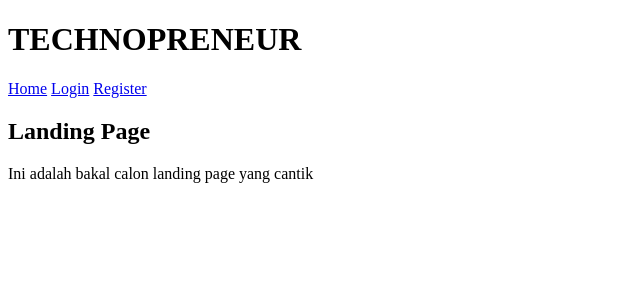
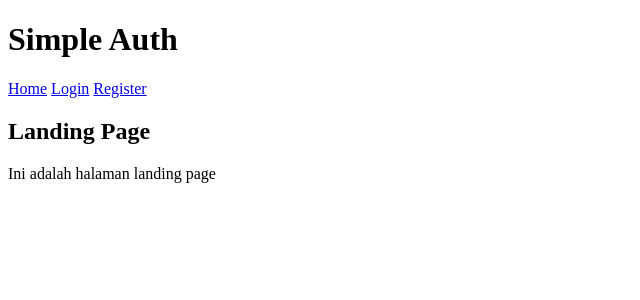
Before and after one commit to dimasriat/simpleAuth, a Laravel app: page / in a window 1280 px wide. Shown: the top 300 px of the page, without its empty margins (0-640 px from the left). Run offline with Laravel 8, Linux system fonts and the light colour scheme.

Commit message:
revisi resource biar lebih formal

```diff
--- a/resources/views/auth/forgot-password.blade.php
+++ b/resources/views/auth/forgot-password.blade.php
@@ -1,7 +1,7 @@
 @extends("layouts.app")
 
 @section("content")
-<h2>PIKUN BOSQUE?</h2>
+<h2>LUPA PASSWORD</h2>
 <form method="POST" action="{{ route('password.email') }}">
 	@csrf
 	<div>
--- a/resources/views/auth/login.blade.php
+++ b/resources/views/auth/login.blade.php
@@ -1,7 +1,7 @@
 @extends("layouts.app")
 
 @section("content")
-<h2>LOGIN DULU BOSQUE</h2>
+<h2>LOGIN</h2>
 <form method="POST" action="{{ route('login') }}">
 	@csrf
 	<div>
--- a/resources/views/auth/register.blade.php
+++ b/resources/views/auth/register.blade.php
@@ -1,7 +1,7 @@
 @extends("layouts.app")
 
 @section("content")
-<h2>DAFTAR DULU CUYYY</h2>
+<h2>DAFTAR</h2>
 <form method="POST" action="{{ route('register') }}">
 	@csrf
 	<div>
--- a/resources/views/auth/reset-password.blade.php
+++ b/resources/views/auth/reset-password.blade.php
@@ -1,7 +1,7 @@
 @extends("layouts.app")
 
 @section("content")
-<h2>Ganti Password yuk</h2>
+<h2>RESET PASSWORD</h2>
 <form method="POST" action="{{ route('password.update') }}">
 	@csrf
 	<div>
--- a/resources/views/layouts/app.blade.php
+++ b/resources/views/layouts/app.blade.php
@@ -4,7 +4,7 @@
 <head>
 	<meta charset="UTF-8">
 	<meta name="viewport" content="width=device-width, initial-scale=1.0">
-	<title>Ini Judul</title>
+	<title>Simple Page</title>
 	<style>
 		select, textarea, input {
 			margin: 0.5rem 0;
@@ -20,7 +20,7 @@
 </head>
 
 <body>
-	<h1>TECHNOPRENEUR</h1>
+	<h1>Simple Auth</h1>
 	<nav>
 		<a href="/">Home</a>
 		@auth
--- a/resources/views/welcome.blade.php
+++ b/resources/views/welcome.blade.php
@@ -2,5 +2,5 @@
 
 @section("content")
 <h2>Landing Page</h2>
-<p>Ini adalah bakal calon landing page yang cantik</p>
+<p>Ini adalah halaman landing page</p>
 @endsection
```
